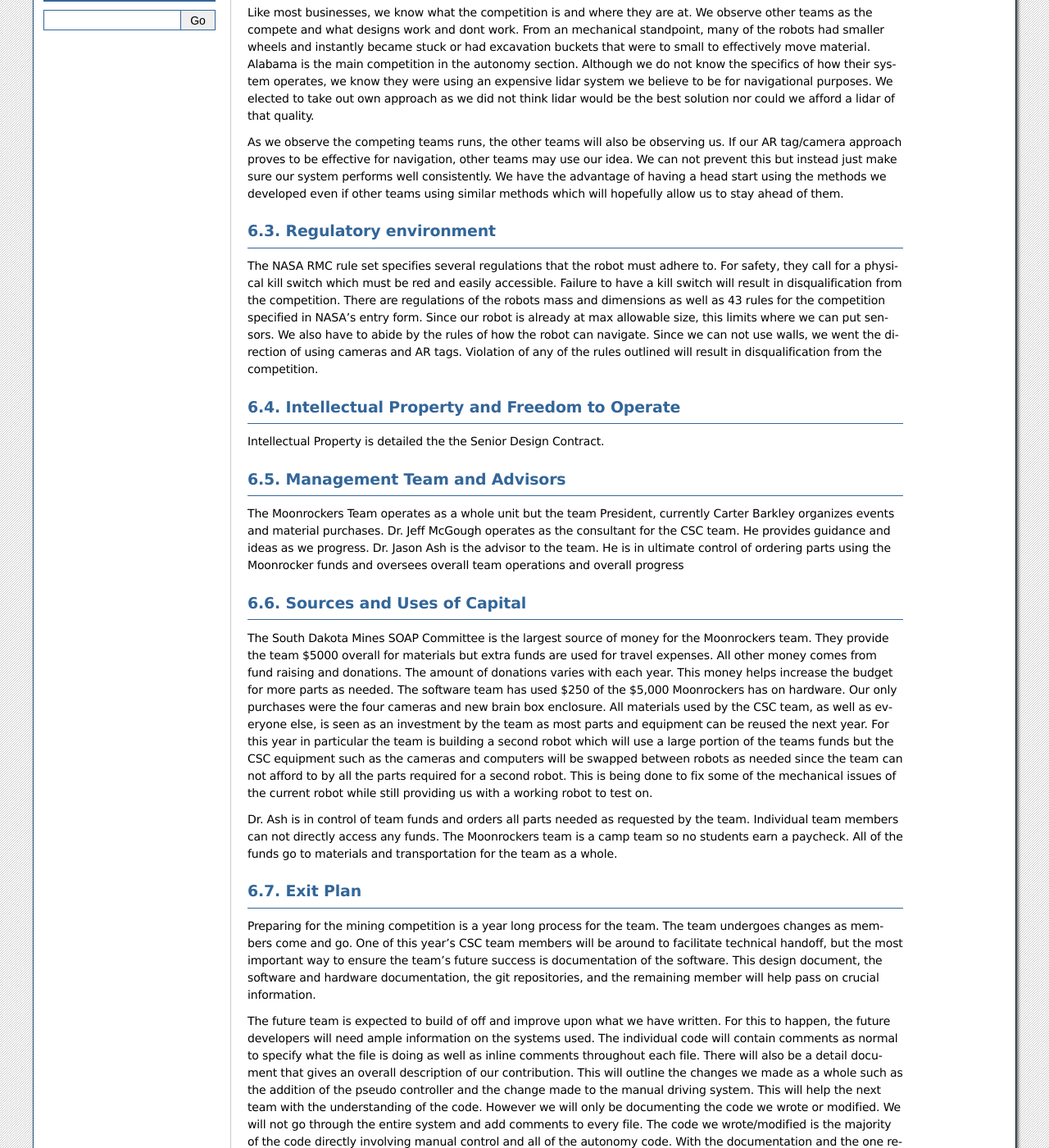
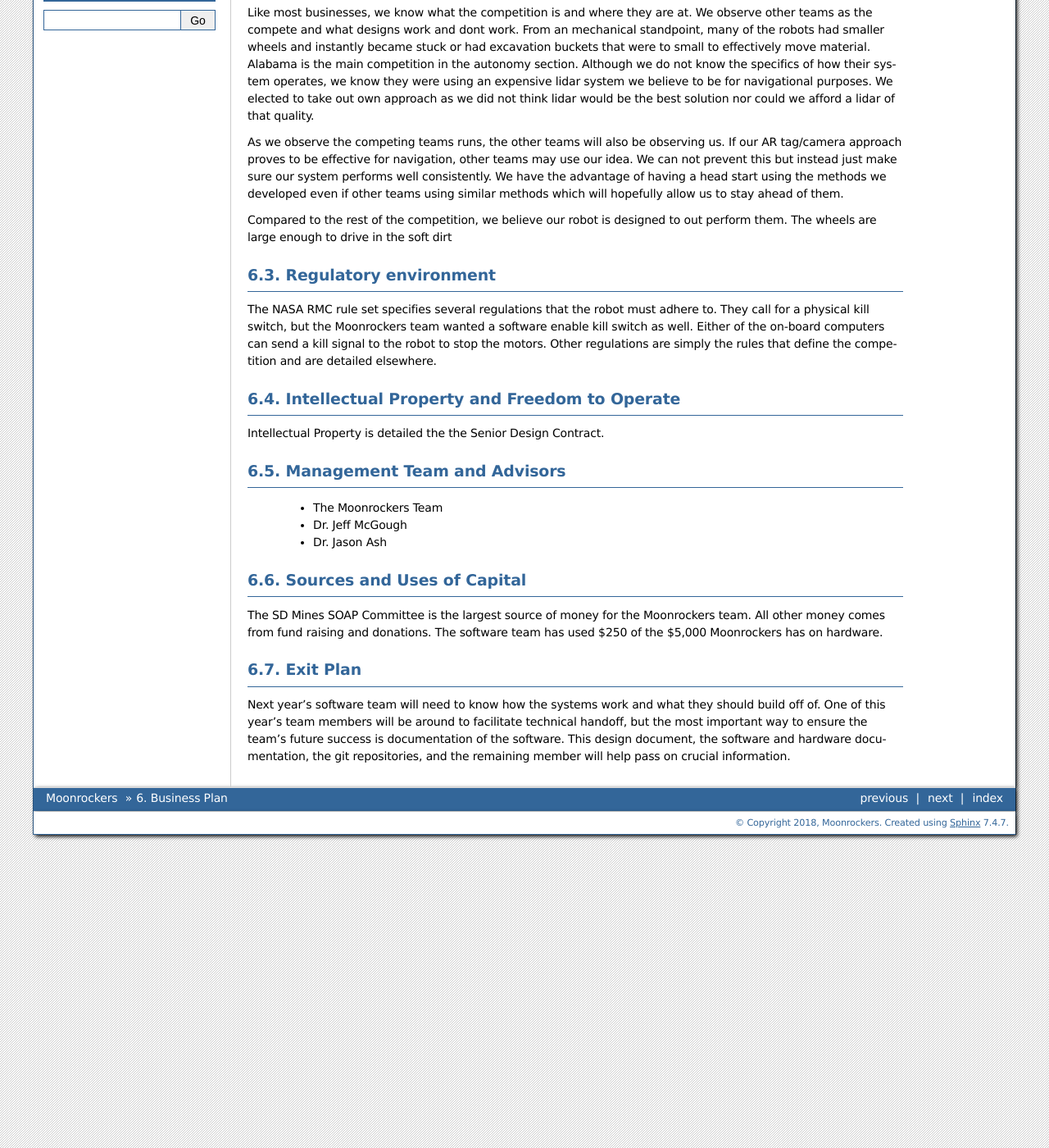
Before and after one commit to kaliRegenold/SeniorDesign, a Sphinx documentation site: the page built from DesignDoc/source/businessplan.rst, in a window 1280 px wide and 1400 px high, scrolled down 567 px. Shown: the whole window at 82% size. Built offline with Sphinx 7.4.7, drawn with Linux system fonts in a browser that asks for light colours; some of the changed text lies outside the part shown.

Commit message:
fixed grammatical error

```diff
--- a/DesignDoc/source/businessplan.rst
+++ b/DesignDoc/source/businessplan.rst
@@ -49,17 +49,16 @@ system performs well consistently. We have the advantage of having a head start
 using the methods we developed even if other teams using similar methods which
 will hopefully allow us to stay ahead of them.
 
+Compared to the rest of the competition, we believe our robot is designed to out perform them. The wheels are large enough to drive in
+the soft dirt
+
 Regulatory environment
 ----------------------
-The NASA RMC rule set specifies several regulations that the robot must adhere
-to. For safety, they call for a physical kill switch which must be red and
-easily accessible. Failure to have a kill switch will result in disqualification
-from the competition. There are regulations of the robots mass and dimensions as
-well as 43 rules for the competition specified in NASA's entry form. Since our
-robot is already at max allowable size, this limits where we can put sensors. We
-also have to abide by the rules of how the robot can navigate. Since we can not
-use walls, we went the direction of using cameras and AR tags. Violation of any
-of the rules outlined will result in disqualification from the competition.
+The NASA RMC rule set specifies several regulations that the robot must adhere to.
+They call for a physical kill switch, but the Moonrockers team wanted a software enable kill switch as well.
+Either of the on-board computers can send a kill signal to the robot to stop the motors.
+Other regulations are simply the rules that define the competition and are detailed elsewhere.
+
 
 Intellectual Property and Freedom to Operate
 --------------------------------------------
@@ -68,58 +67,20 @@ Intellectual Property is detailed the the Senior Design Contract.
 
 Management Team and Advisors
 ----------------------------
-The Moonrockers Team operates as a whole unit but the team President,
-currently Carter Barkley organizes events and material purchases.
-Dr. Jeff McGough operates as the consultant for the CSC team. He provides
-guidance and ideas as we progress.
-Dr. Jason Ash is the advisor to the team. He is in ultimate control of
-ordering parts using the Moonrocker funds and oversees overall team
-operations and overall progress
+    - The Moonrockers Team
+    - Dr. Jeff McGough
+    - Dr. Jason Ash
 
 
 Sources and Uses of Capital
 ---------------------------
-The South Dakota Mines SOAP Committee is the largest source of money for the
-Moonrockers team. They provide the team $5000 overall for materials but extra
-funds are used for travel expenses. All other money comes from fund raising and
-donations. The amount of donations varies with each year. This money helps
-increase the budget for more parts as needed. The software team has used $250 of
-the $5,000 Moonrockers has on hardware. Our only purchases were the four cameras
-and new brain box enclosure. All materials used by the CSC team, as well as
-everyone else, is seen as an investment by the team as most parts and equipment
-can be reused the next year. For this year in particular the team is building a
-second robot which will use a large portion of the teams funds but the CSC
-equipment such as the cameras and computers will be swapped between robots as
-needed since the team can not afford to by all the parts required for a second
-robot. This is being done to fix some of the mechanical issues of the current
-robot while still providing us with a working robot to test on.
-
-Dr. Ash is in control of team funds and orders all parts needed as requested by
-the team. Individual team members can not directly access any funds. The
-Moonrockers team is a camp team so no students earn a paycheck. All of the funds
-go to materials and transportation for the team as a whole.
-
+The SD Mines SOAP Committee is the largest source of money for the Moonrockers team.
+All other money comes from fund raising and donations.
+The software team has used $250 of the $5,000 Moonrockers has on hardware.
 
 
 Exit Plan
 ---------
-Preparing for the mining competition is a year long process for the team. The
-team undergoes changes as members come and go. One of this year's CSC team
-members will be around to facilitate technical handoff, but the most important
-way to ensure the team's future success is documentation of the software. This
-design document, the software and hardware documentation, the git repositories,
-and the remaining member will help pass on crucial information.
-
-The future team is expected to build of off and improve upon what we have
-written. For this to happen, the future developers will need ample information
-on the systems used. The individual code will contain comments as normal to
-specify what the file is doing as well as inline comments throughout each file.
-There will also be a detail document that gives an overall description of our
-contribution. This will outline the changes we made as a whole such as the
-addition of the pseudo controller and the change made to the manual driving
-system. This will help the next team with the understanding of the code. However
-we will only be documenting the code we wrote or modified. We will not go
-through the entire system and add comments to every file. The code we
-wrote/modified is the majority of the code directly involving manual control and
-all of the autonomy code. With the documentation and the one remaining team
-member, the new CSC team should have no problem taking over the codebase.
+Next year's software team will need to know how the systems work and what they should build off of.
+One of this year's team members will be around to facilitate technical handoff, but the most important way to ensure the team's future success is documentation of the software.
+This design document, the software and hardware documentation, the git repositories, and the remaining member will help pass on crucial information.
--- a/DesignDoc/source/prototypes.rst
+++ b/DesignDoc/source/prototypes.rst
@@ -252,7 +252,7 @@ This sprint was developing the AR tag nodes with better camera calibration and A
 
 Sprint Retrospective
 ~~~~~~~~~~~~~~~~~~~~
-This sprint was incredible productive. We saw a flaw in our design though,
+This sprint was incredibly productive. We saw a flaw in our design though,
 and will have to work with the team to create a system for more cameras.
 
 
```
